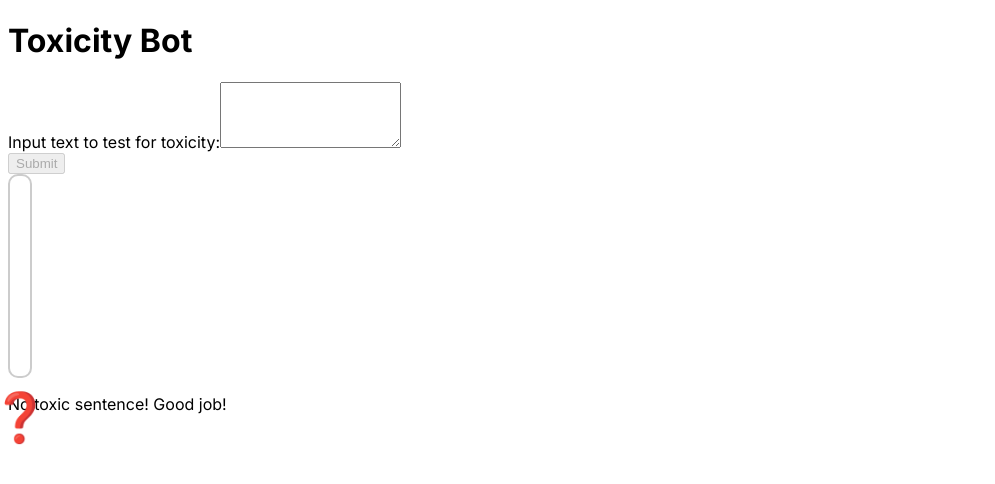
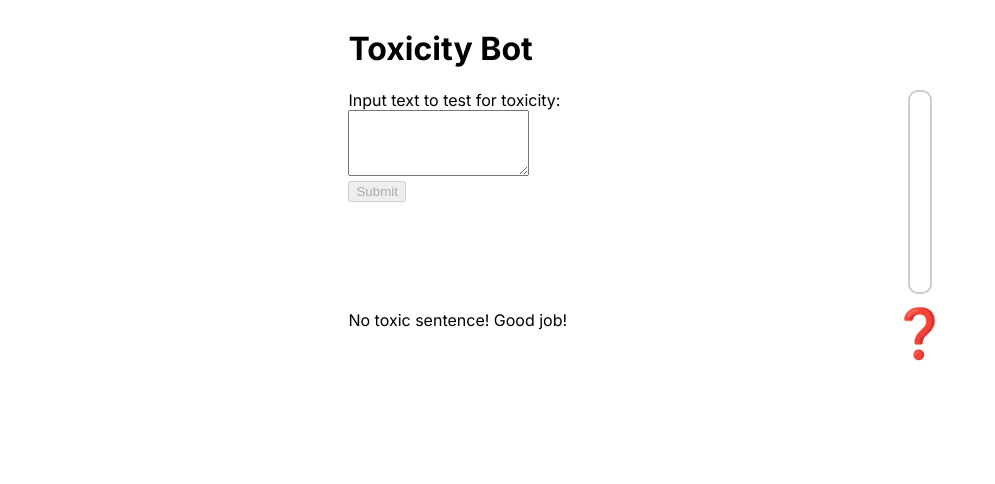
Before and after one commit to toxicity-bot/toxicity-bot.github.io, a Next.js app: page / in a window 1280 px wide. Shown: the top 484 px of the page, without its empty margins (0-995 px from the left). Built offline with nearby package versions, Linux system fonts and the light colour scheme.

Commit message:
basic grid

```diff
--- a/pages/index.tsx
+++ b/pages/index.tsx
@@ -105,11 +105,14 @@
         <meta name="viewport" content="width=device-width, initial-scale=1" />
         <link rel="icon" href="/favicon.ico" />
       </Head>
-
+      <div className={styles.container}>
+        <div className={styles.header}>
           <h1>Toxicity Bot</h1>
-
+        </div>
+        <div className={styles.input}>
             <form>
               <span>Input text to test for toxicity:</span>
+              <div className={styles.textBox}>
                 <textarea
                   rows={4}
                   maxLength={15000}
@@ -132,11 +135,17 @@
                     Submit
                   </button>
                 </div>
+              </div>
             </form>
-
+          </div>
         {/* #FIXME: Add state for percentage */}
-      <HeatMeter percentage={getPercentage()} />
+        <div className={styles.heatmeter}>
+          <HeatMeter percentage={getPercentage()}/>
+        </div>
+        <div className={styles.scores}>
           <ScoredSentenceList content={sentencesAndScores}></ScoredSentenceList>
+        </div>
+      </div>
     </>
   );
 }
--- a/styles/Home.module.scss
+++ b/styles/Home.module.scss
@@ -0,0 +1,30 @@
+.header {
+    grid-area: header;
+}
+
+.heatmeter {
+    grid-area: heatmeter;
+}
+
+.input {
+    grid-area: input;
+}
+
+.scores {
+    grid-area: scores;
+}
+
+.textBox {
+    grid-area: box;
+}
+
+.container {
+    display: grid;
+    grid-template-columns: auto auto auto;
+    grid-template-rows: auto;
+    grid-template-areas:
+    ". header  account"
+    "settings input heatmeter"
+    "settings   box   heatmeter"
+    ".      scores .";
+}
```
Lines whose indentation alone changed are shown as unchanged.
